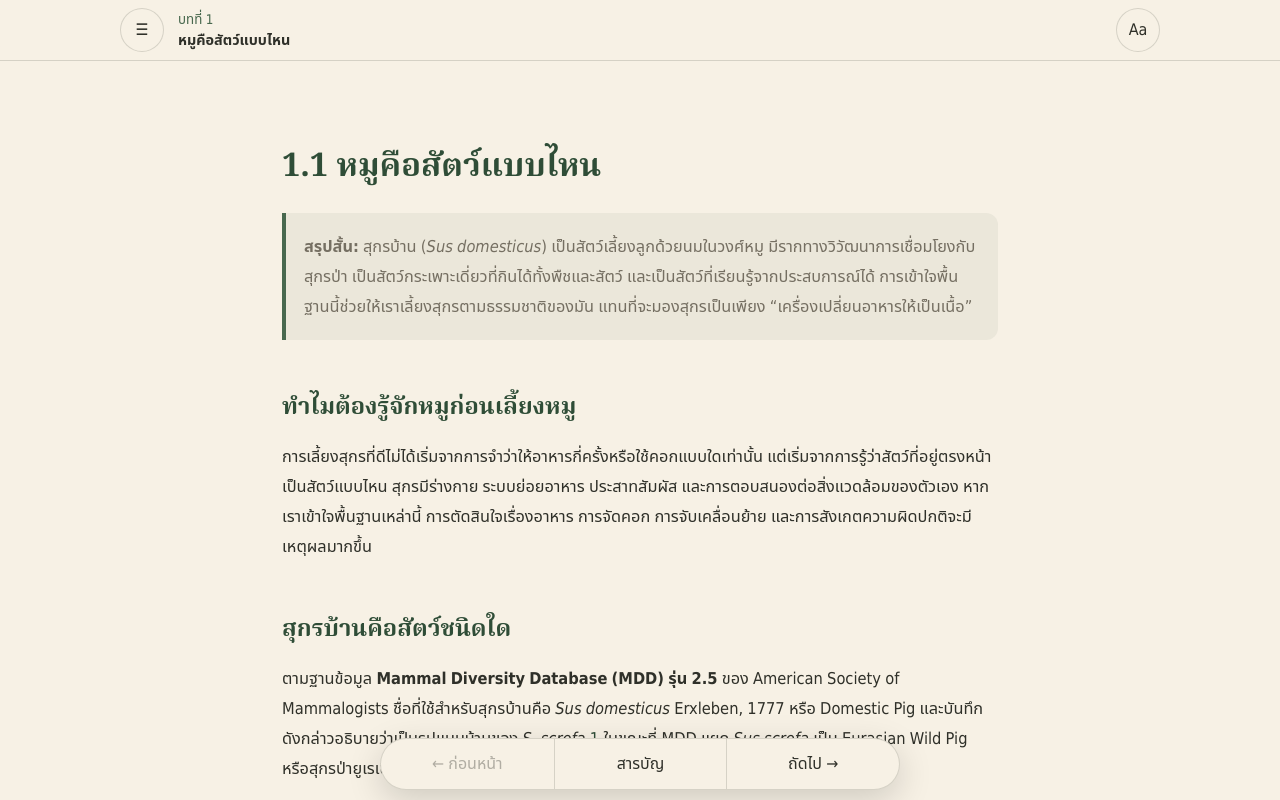
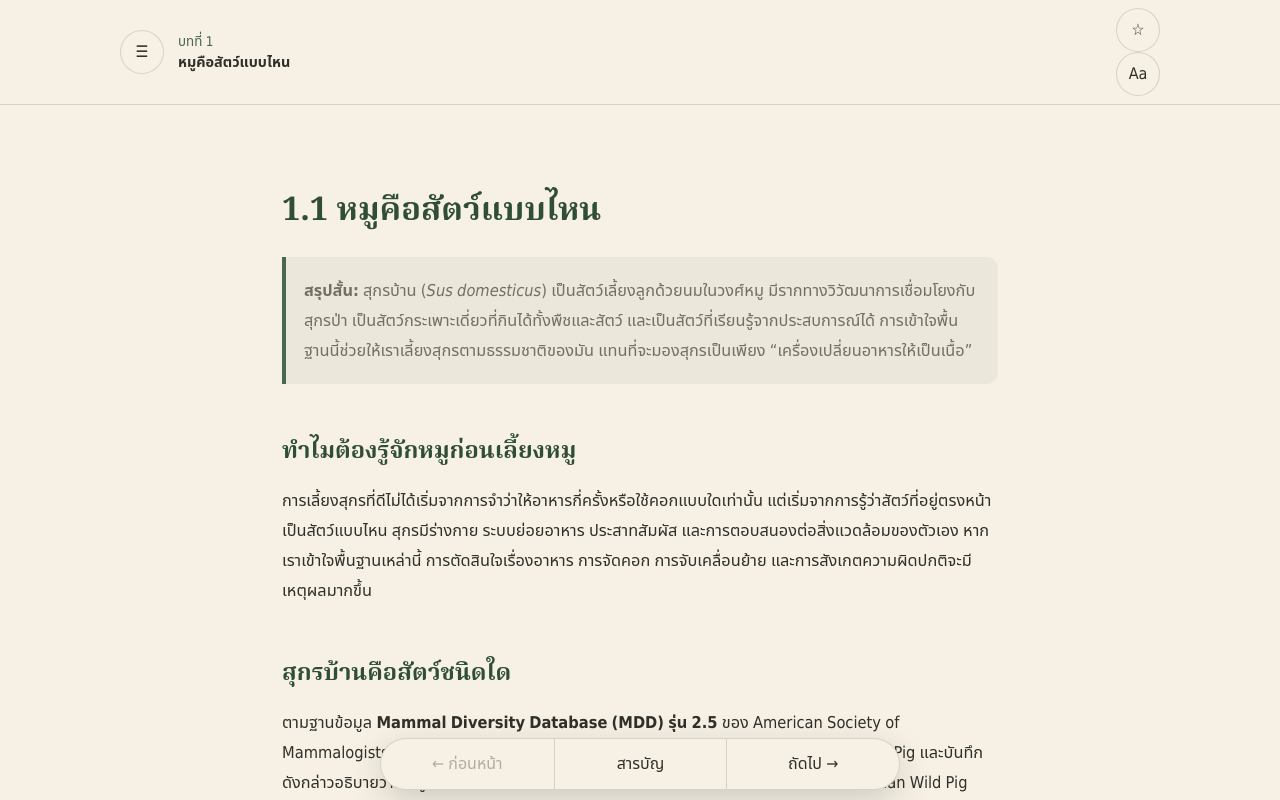
Before and after one commit to aodxx/swine-husbandry-ebook, a React (Vite) app: page / in a window 1280 px wide. Both pictures are taken after a click on the button "เปิดตำรา". Shown: the top 800 px of the page. Built offline with nearby package versions, Linux system fonts and the light colour scheme.

Commit message:
reader: add settings bookmarks and resume state

```diff
--- a/src/main.tsx
+++ b/src/main.tsx
@@ -1,10 +1,12 @@
-import { StrictMode, useMemo, useState } from 'react'
+import { StrictMode, useEffect, useMemo, useState } from 'react'
 import { createRoot } from 'react-dom/client'
 import { marked } from 'marked'
 import tocData from '../data/toc.json'
+import { loadBookmarks, loadPrefs, loadProgress, saveBookmarks, savePrefs, saveProgress, type ReaderPrefs, type Theme } from './lib/storage'
 import './styles.css'
 
 type Topic = { id: string; title: string; chapter: number; html: string }
+type View = 'cover' | 'toc' | 'read'
 
 const rawFiles = import.meta.glob('../content/part-01/chapter-*/*.md', {
   query: '?raw',
@@ -26,18 +28,62 @@ function parseTopic(raw: string): Topic | null {
   return { id, title, chapter, html: marked.parse(body, { async: false }) as string }
 }
 
-const topics = Object.values(rawFiles)
-  .map(parseTopic)
-  .filter(Boolean) as Topic[]
-
+const topics = Object.values(rawFiles).map(parseTopic).filter(Boolean) as Topic[]
 topics.sort((a, b) => a.id.localeCompare(b.id, undefined, { numeric: true }))
 
+const defaultPrefs: ReaderPrefs = { theme: 'light', fontScale: 1, lineHeight: 1.85, readingMode: 'reading', soundEnabled: false }
+
 function App() {
-  const [view, setView] = useState<'cover' | 'toc' | 'read'>('cover')
+  const [view, setView] = useState<View>('cover')
   const [topicId, setTopicId] = useState(topics[0]?.id ?? '1.1')
+  const [prefs, setPrefs] = useState<ReaderPrefs>(defaultPrefs)
+  const [bookmarks, setBookmarks] = useState<string[]>([])
+  const [resume, setResume] = useState<{ topicId: string; scrollY: number } | null>(null)
+  const [settingsOpen, setSettingsOpen] = useState(false)
   const topic = useMemo(() => topics.find(item => item.id === topicId), [topicId])
 
+  useEffect(() => {
+    Promise.all([loadPrefs(), loadBookmarks(), loadProgress()]).then(([savedPrefs, savedBookmarks, progress]) => {
+      setPrefs(savedPrefs)
+      setBookmarks(savedBookmarks)
+      if (progress) setResume({ topicId: progress.topicId, scrollY: progress.scrollY })
+    })
+  }, [])
+
+  useEffect(() => { document.documentElement.dataset.theme = prefs.theme }, [prefs.theme])
+  useEffect(() => { savePrefs(prefs) }, [prefs])
+
+  useEffect(() => {
+    if (view !== 'read') return
+    const onScroll = () => {
+      const next = { topicId, scrollY: window.scrollY, updatedAt: Date.now() }
+      setResume({ topicId, scrollY: window.scrollY })
+      saveProgress(next)
+    }
+    const timer = window.setTimeout(() => {
+      if (resume?.topicId === topicId && resume.scrollY > 0) window.scrollTo(0, resume.scrollY)
+      else window.scrollTo(0, 0)
+    }, 0)
+    window.addEventListener('scroll', onScroll, { passive: true })
+    return () => { window.clearTimeout(timer); window.removeEventListener('scroll', onScroll) }
+  }, [view, topicId])
+
+  function openTopic(id: string, scrollY = 0) {
+    setTopicId(id)
+    setResume({ topicId: id, scrollY })
+    setView('read')
+  }
+
+  function toggleBookmark(id: string) {
+    const next = bookmarks.includes(id) ? bookmarks.filter(item => item !== id) : [...bookmarks, id]
+    setBookmarks(next)
+    saveBookmarks(next)
+  }
+
+  function updatePrefs(patch: Partial<ReaderPrefs>) { setPrefs(current => ({ ...current, ...patch })) }
+
   if (view === 'cover') {
+    const resumeTopic = resume && topics.find(item => item.id === resume.topicId)
     return <main className="cover">
       <section className="cover-card">
         <p className="eyebrow">ตำราประจำฟาร์ม • ฉบับดิจิทัล</p>
@@ -45,7 +91,8 @@ function App() {
         <h2>ศาสตร์และวิถีการเลี้ยงสุกร</h2>
         <p>จากภูมิปัญญาหน้าคอก สู่การจัดการฟาร์มสมัยใหม่</p>
         <div className="cover-art" aria-hidden="true">🐖</div>
-        <button className="primary" onClick={() => setView('read')}>เปิดตำรา</button>
+        <button className="primary" onClick={() => openTopic(topics[0]?.id ?? '1.1')}>เปิดตำรา</button>
+        {resumeTopic && <button className="resume" onClick={() => openTopic(resumeTopic.id, resume?.scrollY ?? 0)}><strong>อ่านต่อ</strong><small>{resumeTopic.id} · {resumeTopic.title}</small></button>}
         <button onClick={() => setView('toc')}>สารบัญ</button>
       </section>
     </main>
@@ -55,10 +102,11 @@ function App() {
     const part = (tocData as any).parts?.[0]
     return <main className="shell">
       <header className="topbar"><button onClick={() => setView('cover')}>←</button><div><small>ตำรา นิพนธ์ฟาร์ม</small><h1>สารบัญ</h1></div></header>
+      {bookmarks.length > 0 && <section className="bookmark-strip"><strong>บุ๊กมาร์ก</strong>{bookmarks.map(id => { const item = topics.find(t => t.id === id); return item ? <button key={id} onClick={() => openTopic(id)}>{id} · {item.title}</button> : null })}</section>}
       {part?.chapters?.filter((chapter: any) => [1, 2].includes(chapter.chapter)).map((chapter: any) => <section className="chapter" key={chapter.chapter}>
         <h2>บทที่ {chapter.chapter} · {chapter.title}</h2>
-        {chapter.topics.map((item: any) => <button key={item.id} onClick={() => { setTopicId(item.id); setView('read') }}>
-          <span>{item.id}</span><strong>{item.title}</strong>
+        {chapter.topics.map((item: any) => <button key={item.id} onClick={() => openTopic(item.id)}>
+          <span>{item.id}</span><strong>{item.title}</strong>{bookmarks.includes(item.id) && <em aria-label="บุ๊กมาร์ก">★</em>}
         </button>)}
       </section>)}
     </main>
@@ -68,15 +116,30 @@ function App() {
   const index = topics.findIndex(item => item.id === topic.id)
   const previous = topics[index - 1]
   const next = topics[index + 1]
+  const bookmarked = bookmarks.includes(topic.id)
+  const readerStyle = { '--reader-scale': prefs.fontScale, '--reader-leading': prefs.lineHeight } as React.CSSProperties
 
-  return <main className="reader">
-    <header className="readerbar"><button onClick={() => setView('toc')}>☰</button><div><small>บทที่ {topic.chapter}</small><strong>{topic.title}</strong></div><button aria-label="การตั้งค่าการอ่าน">Aa</button></header>
+  return <main className="reader" style={readerStyle}>
+    <header className="readerbar">
+      <button onClick={() => setView('toc')} aria-label="เปิดสารบัญ">☰</button>
+      <div><small>บทที่ {topic.chapter}</small><strong>{topic.title}</strong></div>
+      <div className="reader-actions"><button className={bookmarked ? 'active' : ''} onClick={() => toggleBookmark(topic.id)} aria-label={bookmarked ? 'ลบบุ๊กมาร์ก' : 'เพิ่มบุ๊กมาร์ก'}>{bookmarked ? '★' : '☆'}</button><button onClick={() => setSettingsOpen(true)} aria-label="การตั้งค่าการอ่าน">Aa</button></div>
+    </header>
     <article className="prose" dangerouslySetInnerHTML={{ __html: topic.html }} />
     <nav className="bottomnav">
-      <button disabled={!previous} onClick={() => previous && setTopicId(previous.id)}>← ก่อนหน้า</button>
+      <button disabled={!previous} onClick={() => previous && openTopic(previous.id)}>← ก่อนหน้า</button>
       <button onClick={() => setView('toc')}>สารบัญ</button>
-      <button disabled={!next} onClick={() => next && setTopicId(next.id)}>ถัดไป →</button>
+      <button disabled={!next} onClick={() => next && openTopic(next.id)}>ถัดไป →</button>
     </nav>
+    {settingsOpen && <div className="modal-backdrop" role="presentation" onClick={() => setSettingsOpen(false)}>
+      <section className="settings-sheet" role="dialog" aria-modal="true" aria-label="การตั้งค่าการอ่าน" onClick={event => event.stopPropagation()}>
+        <header><div><small>Reader Settings</small><h2>การตั้งค่าการอ่าน</h2></div><button onClick={() => setSettingsOpen(false)} aria-label="ปิด">×</button></header>
+        <label>ขนาดตัวอักษร <output>{Math.round(prefs.fontScale * 100)}%</output><input type="range" min="0.9" max="1.3" step="0.05" value={prefs.fontScale} onChange={event => updatePrefs({ fontScale: Number(event.target.value) })}/></label>
+        <label>ระยะห่างบรรทัด <output>{prefs.lineHeight.toFixed(2)}</output><input type="range" min="1.55" max="2.15" step="0.1" value={prefs.lineHeight} onChange={event => updatePrefs({ lineHeight: Number(event.target.value) })}/></label>
+        <fieldset><legend>ธีม</legend><div className="theme-grid">{(['light','sepia','dark'] as Theme[]).map(theme => <button key={theme} className={prefs.theme === theme ? 'selected' : ''} onClick={() => updatePrefs({ theme })}>{theme === 'light' ? 'กระดาษอุ่น' : theme === 'sepia' ? 'ซีเปีย' : 'กลางคืน'}</button>)}</div></fieldset>
+        <p className="settings-note">Book Mode และเสียงพลิกหน้าจะเปิดในขั้นถัดไป โดยค่าการอ่านชุดนี้จะคงอยู่ในเครื่องผ่าน IndexedDB</p>
+      </section>
+    </div>}
   </main>
 }
 
```
